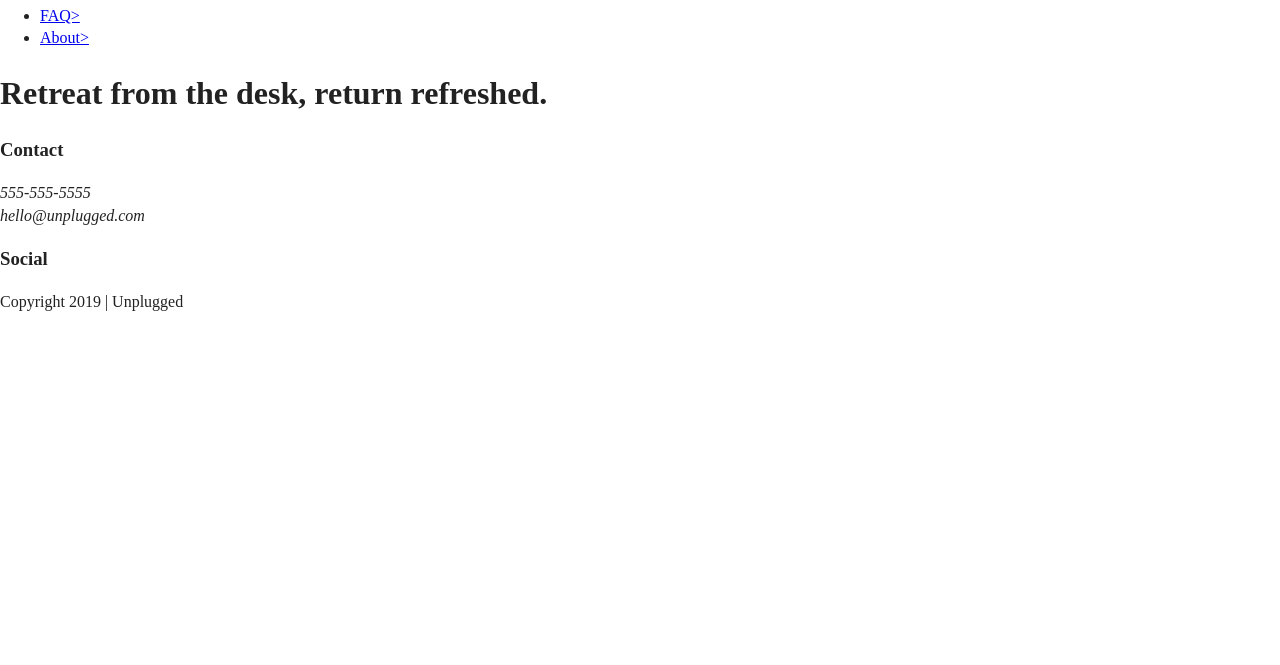
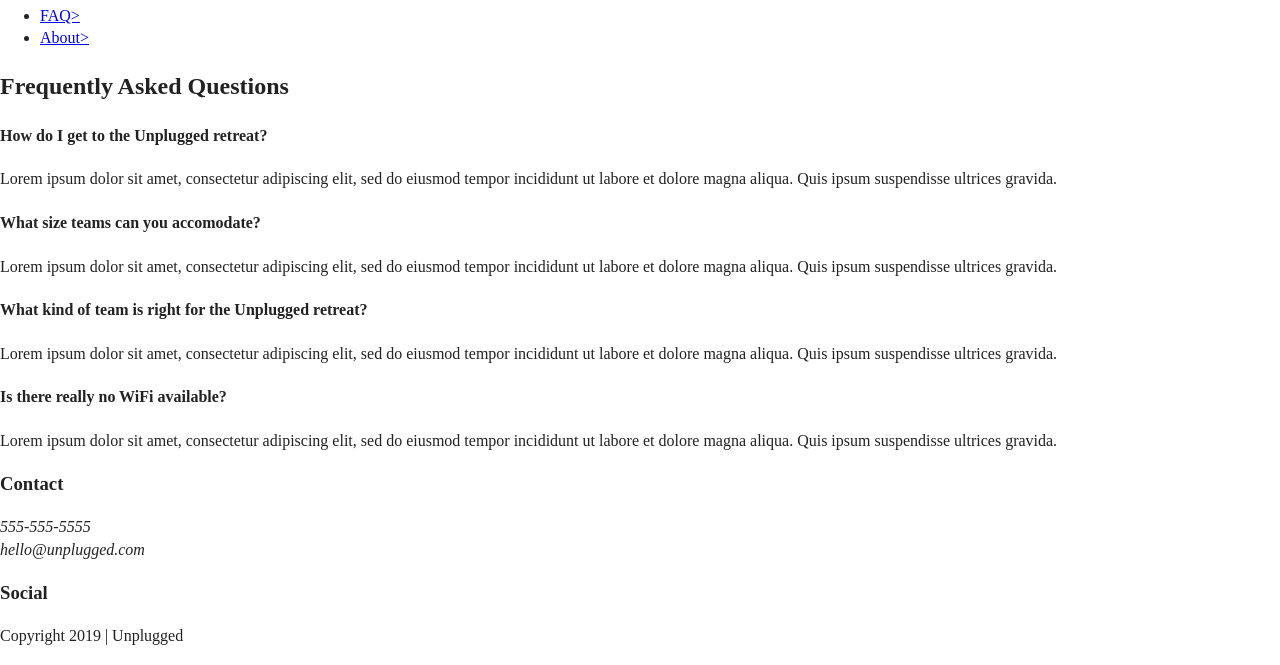
Before and after one commit to caseyhur/206-unplugged, a plain HTML site: page faq/index.html in a window 1280 px wide. Shown: the part 135-800 px from the top of the page. Drawn offline with nearby package versions, Linux system fonts and the light colour scheme.

Commit message:
added faq section and changed all links

```diff
--- a/faq/index.html
+++ b/faq/index.html
@@ -3,7 +3,7 @@
 
 <head>
   <meta charset="utf-8">
-  <title></title>
+  <title>FAQ</title>
   <meta name="description" content="">
   <meta name="viewport" content="width=device-width, initial-scale=1">
 
@@ -33,26 +33,40 @@
       <div class="header-divider"</div>
       <nav>
         <ul>
-          <li><a href="faq/index.html" target="_blank">FAQ></a></li>
-          <li><a href="about/index.html" target="_blank">About></a></li>
+          <li><a href="index.html" target="_blank">FAQ></a></li>
+          <li><a href="../about/index.html" target="_blank">About></a></li>
         </ul>
       </nav>
     </div>
 
   </header>
 
-  <main>
+    <main class="faq-section">
+      <div class="content-wrapper">
+        <h2>Frequently Asked Questions</h2>
+        <div class="faq-content">
+          <h4>How do I get to the Unplugged retreat?</h4>
+          <p>Lorem ipsum dolor sit amet, consectetur adipiscing elit, sed do eiusmod tempor incididunt ut labore et
+            dolore magna aliqua. Quis ipsum suspendisse ultrices gravida.</p>
+        </div>
+        <div class="faq-content">
+          <h4>What size teams can you accomodate?</h4>
+          <p>Lorem ipsum dolor sit amet, consectetur adipiscing elit, sed do eiusmod tempor incididunt ut labore et
+            dolore magna aliqua. Quis ipsum suspendisse ultrices gravida.</p>
+        </div>
+        <div class="faq-content">
+          <h4>What kind of team is right for the Unplugged retreat?</h4>
+          <p>Lorem ipsum dolor sit amet, consectetur adipiscing elit, sed do eiusmod tempor incididunt ut labore et
+            dolore magna aliqua. Quis ipsum suspendisse ultrices gravida.</p>
+        </div>
+        <div class="faq-content">
+          <h4>Is there really no WiFi available?</h4>
+          <p>Lorem ipsum dolor sit amet, consectetur adipiscing elit, sed do eiusmod tempor incididunt ut labore et
+            dolore magna aliqua. Quis ipsum suspendisse ultrices gravida.</p>
+        </div>
+      </div> <!--FAQ content-wrapper ends -->
 
-    <section class="hero-area">
-      <div class="content-wrapper">
-        <h1>Retreat from the desk, return refreshed.</h1>
-      </div>
-    </section>
-
-    <aside>
-    </aside>
-
-  </main>  <!-- Main wrapper -->
+    </main>  <!-- End main wrapper -->
 
   <footer>
     <div class="content-wrapper">
```
Also changed, not shown: about/index.html (+8 -6 lines), index.html (+2 -2 lines).
